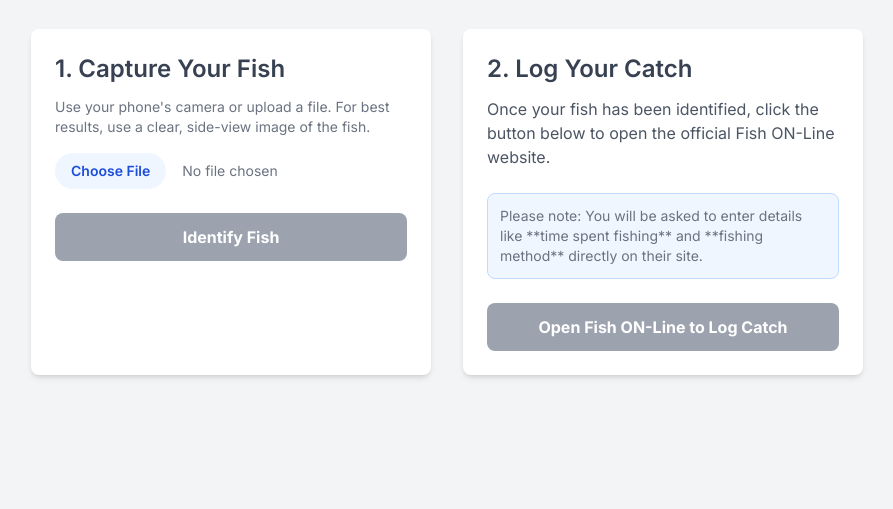
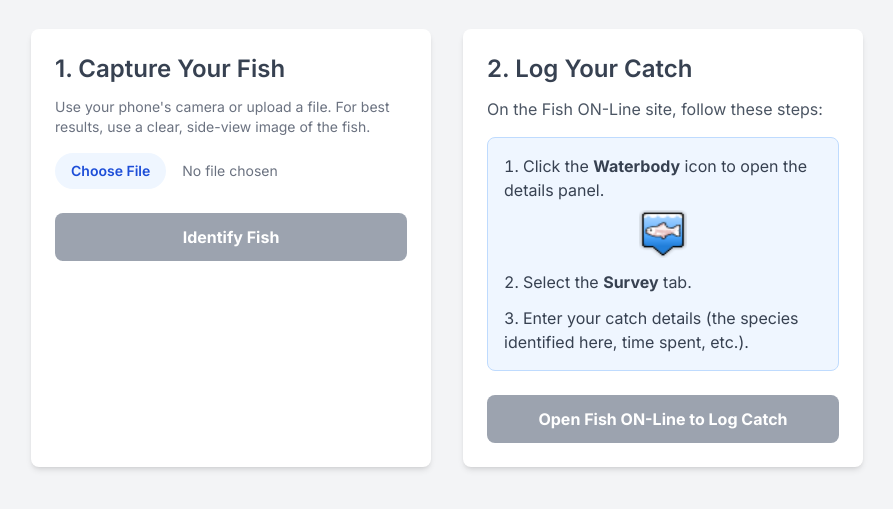
Before and after one commit to id8872/wtfish, a plain HTML site: page index.html in a window 1280 px wide. Shown: the part 107-616 px from the top of the page, without its empty margins (193-1086 px from the left). Drawn offline with nearby package versions, Linux system fonts and the light colour scheme.

Commit message:
Update index.html

```diff
--- a/index.html
+++ b/index.html
@@ -66,9 +66,21 @@
             <div class="bg-white p-6 rounded-lg shadow-md flex flex-col justify-between">
                 <div>
                     <h2 class="text-2xl font-semibold mb-3 text-gray-700">2. Log Your Catch</h2>
-                    <p class="text-gray-600">Once your fish has been identified, click the button below to open the official Fish ON-Line website.</p>
-                    <br>
-                    <p class="text-sm text-gray-500 bg-blue-50 p-3 rounded-lg border border-blue-200">Please note: You will be asked to enter details like **time spent fishing** and **fishing method** directly on their site.</p>
+                    <p class="text-gray-600 mb-4">On the Fish ON-Line site, follow these steps:</p>
+
+                    <div class="bg-blue-50 p-4 rounded-lg border border-blue-200">
+                        <ol class="list-decimal list-inside space-y-3 text-gray-700">
+                            <li>
+                                Click the <strong>Waterbody</strong> icon to open the details panel.
+                                <div class="text-center my-2">
+                                    <img src="assets/Waterbody.png" alt="Waterbody Icon" class="mx-auto h-12 w-12" onerror="this.style.display='none'; this.nextElementSibling.style.display='block';">
+                                    <span class="text-xs text-gray-500 hidden">Waterbody.png not found</span>
+                                </div>
+                            </li>
+                            <li>Select the <strong>Survey</strong> tab.</li>
+                            <li>Enter your catch details (the species identified here, time spent, etc.).</li>
+                        </ol>
+                    </div>
                 </div>
 
                 <button id="logCatchBtn" class="w-full bg-green-600 text-white font-bold py-3 px-4 rounded-lg hover:bg-green-700 transition duration-300 disabled:bg-gray-400 mt-6" disabled>
```
